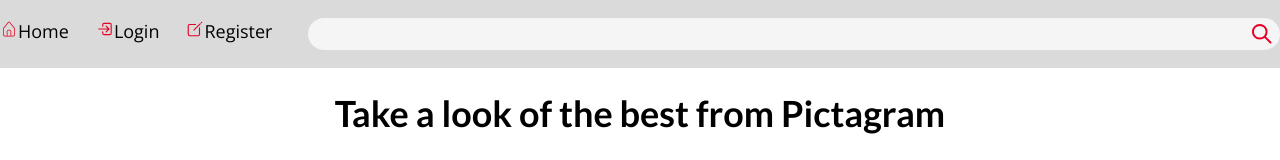
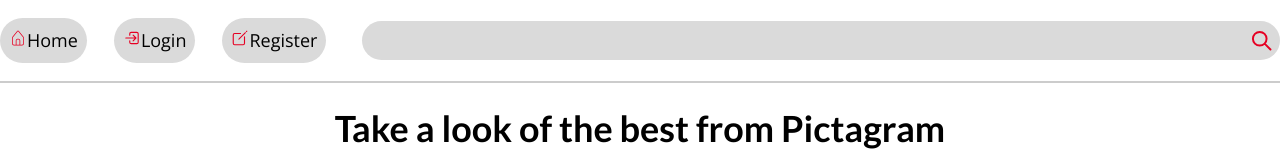
Before and after one commit to NikolaNikolov93/Pictagram, a React (Vite) app: page / in a window 1280 px wide. Shown: the top 160 px of the page. Built offline with nearby package versions, Linux system fonts and the light colour scheme.

Commit message:
Fixed styles

```diff
--- a/src/App.css
+++ b/src/App.css
@@ -1,5 +1,5 @@
 .site {
-  max-width: 1440px;
+  max-width: 1280px;
   padding: 1em 0em;
   color: inherit;
   margin: 0 auto;
--- a/src/features/navbar/NavBar.jsx
+++ b/src/features/navbar/NavBar.jsx
@@ -56,7 +56,11 @@
           <input className={styles["site-nav-search"]} type="text"></input>
           <HiOutlineSearch className={styles["search-icon"]} />
         </div>
-        {user != null ? <span>Welcome, {user}!</span> : <></>}
+        {user != null ? (
+          <span className={styles["user-span"]}>Welcome, {user}!</span>
+        ) : (
+          <></>
+        )}
       </div>
     </section>
   );
--- a/src/features/navbar/NavBar.module.css
+++ b/src/features/navbar/NavBar.module.css
@@ -1,21 +1,31 @@
 .site-nav-container {
-  background-color: rgb(218, 218, 218);
+  /* background-color: rgb(218, 218, 218); */
+  background-color: white;
 }
 .site-nav {
-  max-width: 1440px;
+  max-width: 1280px;
   margin: 0 auto;
   padding: 1em 0em;
   display: flex;
   flex-wrap: wrap;
   gap: 2em;
+  border-bottom: 2px solid rgba(0, 0, 0, 0.2);
 }
 .site-nav ul {
   display: flex;
   flex-wrap: wrap;
   gap: 1.5em;
 }
-.site-nav span {
-  color: #e60023;
+.site-nav ul li {
+  padding: 0.5em;
+  background-color: rgb(218, 218, 218);
+  border-radius: 30px;
+}
+.user-span {
+  padding: 0.5em;
+  border-radius: 30px;
+  background-color: #e60023;
+  color: white;
 }
 
 .site-nav a {
@@ -31,10 +41,11 @@
   flex-grow: 1;
 }
 .site-nav-search {
-  padding: 0.3em;
+  padding: 0.5em;
   font-size: 1em;
   outline: none;
-  background-color: rgb(245, 245, 245);
+  background-color: rgb(218, 218, 218);
+
   border: none;
   color: black;
   border-radius: 30px;
```
